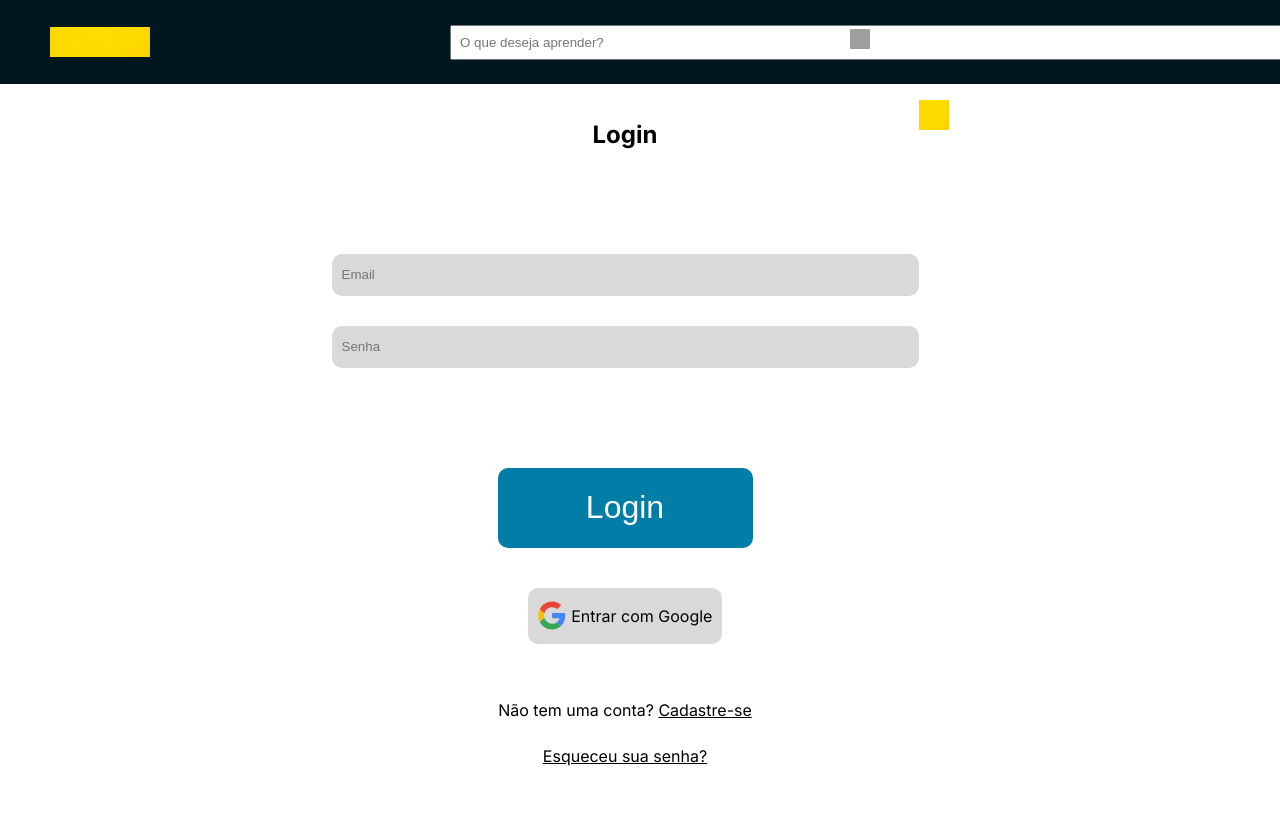
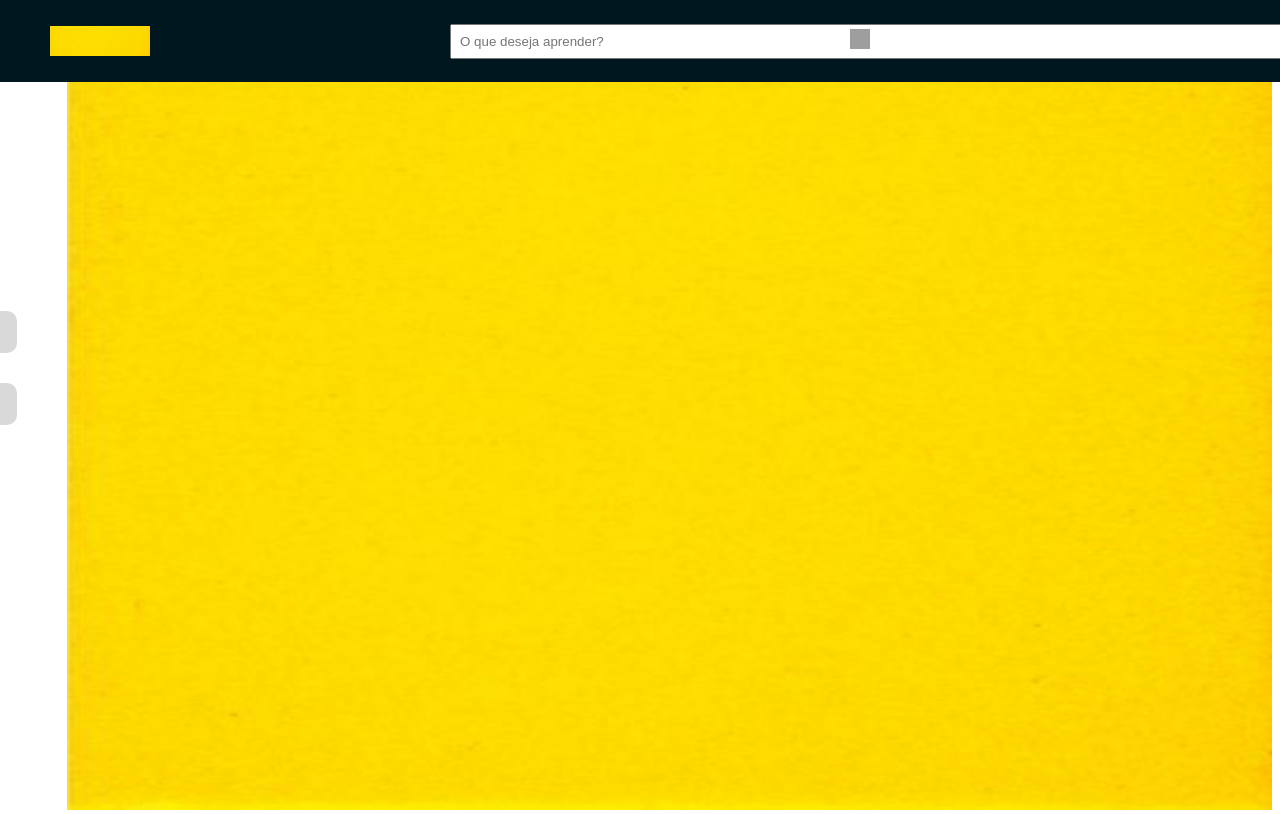
Before and after one commit to GabrielUzel/Project-Andrea, a Next.js app in the folder frontend/: page /login in a window 1280 px wide. Built offline with nearby package versions, Linux system fonts and the light colour scheme; grey boxes are pictures that could not be loaded.

Commit message:
Fix button and background image layout

```diff
--- a/frontend/src/app/globals.css
+++ b/frontend/src/app/globals.css
@@ -1,3 +1,11 @@
+html, body {
+    height: 100vh;
+}
+
 main {
-    margin-top: 100px;
+    margin-top: 10px;
 }
+
+.title {
+    font-size: 64px;
+}
--- a/frontend/src/app/login/page.tsx
+++ b/frontend/src/app/login/page.tsx
@@ -7,22 +7,22 @@ import styles from '../../components/styles/loginPageStyle.module.css'
 
 export default function Login() {
     return (
+        <>
+            <NavBar />
             <main className={styles.main}>
-            <NavBar />
                 <section className={`${styles.loginForm} ${styles.flex}`}>
                     <div className={`${styles.loginTtile} ${styles.flex}`}>
-                    <h1>Login</h1>
+                        <h1 className='title'>Login</h1>
                     </div>
                     <div className={`${styles.loginMainFrame} ${styles.flex}`}>
                         <LoginForm/>
                         <div className={`${styles.loginEssentials} ${styles.flex}`}>
                             <Link className={`${styles.googleLogo} ${styles.borderRadius10}`} href='/login/google'>
                                 <Image
-                                src = "/img/google-logo.svg"
-                                width = {28.71}
-                                height = {29.33}
-                                className = "logo"
-                                alt = "Logo image"
+                                    src="/img/google-logo.svg"
+                                    width={28.71}
+                                    height={29.33}
+                                    alt="Logo image"
                                 />
                                 <p>
                                     Entrar com Google
@@ -37,15 +37,16 @@ export default function Login() {
                         </div>
                     </div>
                 </section>
-            <div>
+                <div className={styles.imageContainer}>
                     <Image
-                    src = "/img/template.jpeg"
-                    width = {30}
-                    height = {30}
-                    className = "logo"
-                    alt = "Logo image"
+                        src="/img/template.jpeg"
+                        width={50}
+                        height={50}
+                        alt="Logo image"
+                        className={styles.backgroundImage}
                     />
                 </div>
             </main>
+        </>
     );
 }
--- a/frontend/src/components/styles/buttonStyle.module.css
+++ b/frontend/src/components/styles/buttonStyle.module.css
@@ -1,9 +1,9 @@
 .buttonTemplate {
     background-color: #007EA7;
     border-radius: 10px;
-    width: 255px;
-    height: 80px;
-    font-size: 32px;
+    width: 146px;
+    height: 51px;
+    font-size: 20px;
     color: #FFFFFF;
     cursor: pointer;
     border: none;
--- a/frontend/src/components/styles/loginPageStyle.module.css
+++ b/frontend/src/components/styles/loginPageStyle.module.css
@@ -1,6 +1,7 @@
 .main {
     display: flex;
-    justify-content: center;
+    justify-content: flex-end;
+    height: 100vh;
 }
 
 .flex {
@@ -15,6 +16,7 @@
 }
 
 .loginForm {
+    margin: 0 50px;
     gap: 85px;
 }
 
@@ -62,3 +64,12 @@
     padding-left: 10px;
     outline: none;
 }
+
+.image-container {
+    margin-top: 14px;
+}
+
+.backgroundImage {
+    width: 1205px;
+    height: 100%;
+}
--- a/frontend/src/components/styles/navBarStyle.module.css
+++ b/frontend/src/components/styles/navBarStyle.module.css
@@ -44,16 +44,12 @@
     gap: 20px;
 }
 
-.essentialsDiv p {
-    margin: 0;
-}
-
 .essentialsDiv a {
     color: #FFFFFF;
     cursor: pointer;
     background-color: #007EA7;
     border: 2px solid #003459;
-    padding: 10px;
+    padding: 9px;
     text-decoration: none;
 }
 
```
Lines whose indentation alone changed are shown as unchanged.
